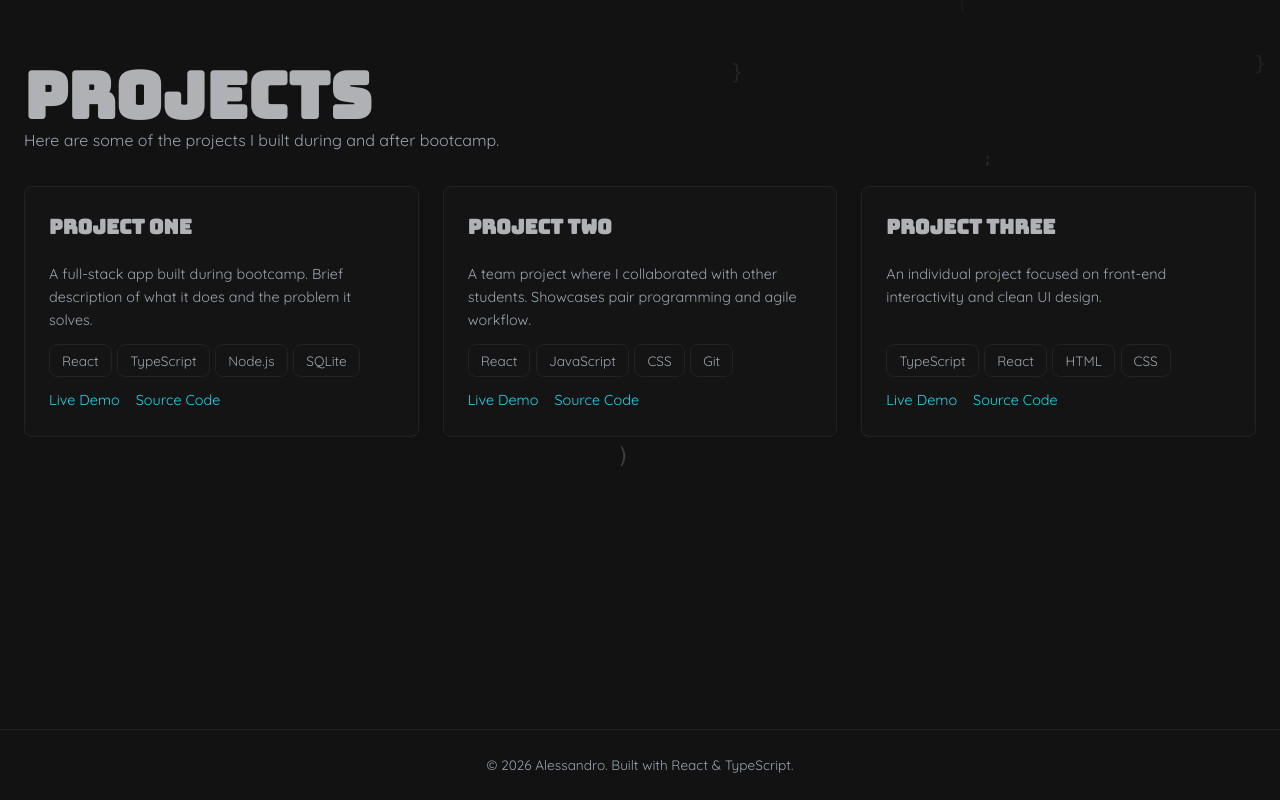
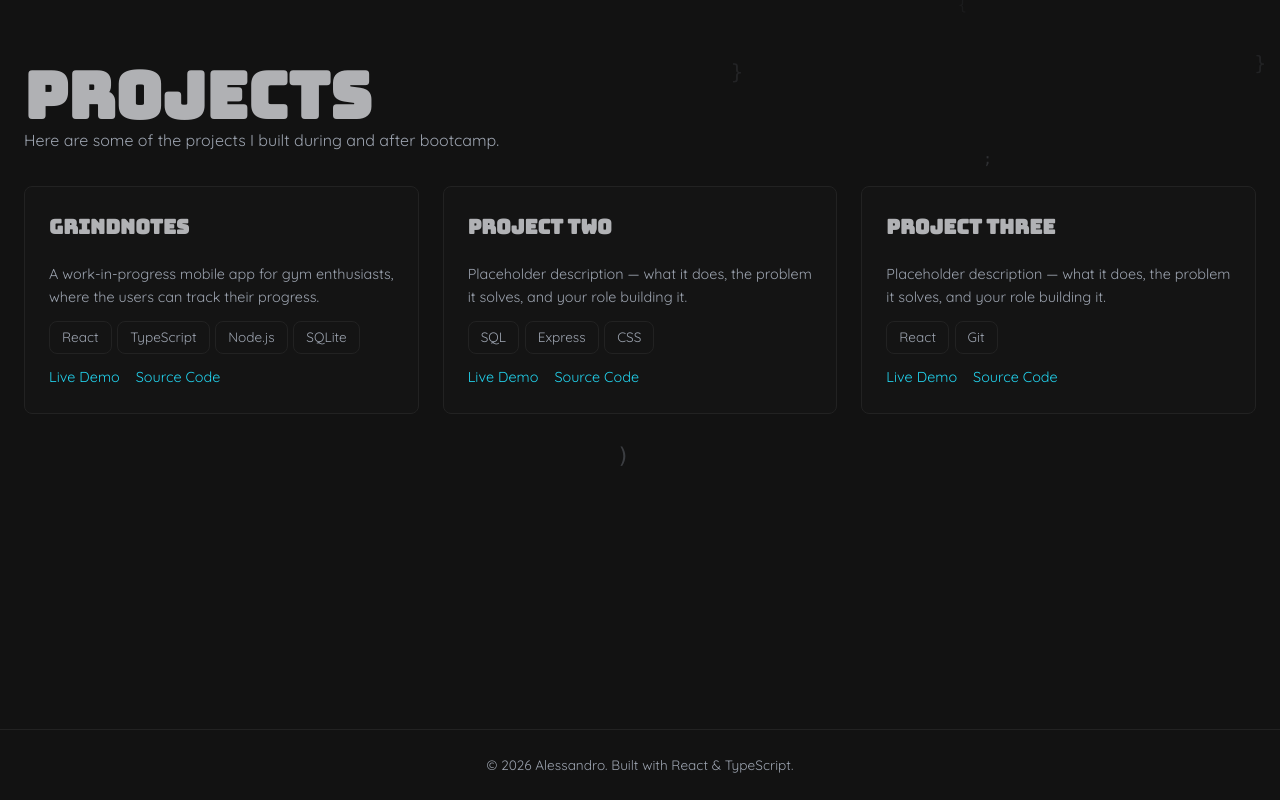
Before and after one commit to ale2502/portfolio-website, a React (Vite) app: page /projects in a window 1280 px wide. Built offline with nearby package versions, Linux system fonts and the light colour scheme.

Commit message:
Add real GrindNotes project data to Projects page

```diff
--- a/src/pages/Projects.tsx
+++ b/src/pages/Projects.tsx
@@ -1,26 +1,26 @@
 const projects = [
   {
-    title: 'Project One',
-    desc: 'A full-stack app built during bootcamp. Brief description of what it does and the problem it solves.',
+    title: 'GrindNotes',
+    desc: 'A work-in-progress mobile app for gym enthusiasts, where the users can track their progress.',
     tags: ['React', 'TypeScript', 'Node.js', 'SQLite'],
-    live: '#',
-    code: '#',
+    live: 'https://workout-log-app-mobile-v2.onrender.com',
+    code: 'https://github.com/ale2502/workout-log-app-mobile-v2',
   },
   {
     title: 'Project Two',
-    desc: 'A team project where I collaborated with other students. Showcases pair programming and agile workflow.',
-    tags: ['React', 'JavaScript', 'CSS', 'Git'],
+    desc: 'Placeholder description — what it does, the problem it solves, and your role building it.',
+    tags: ['SQL', 'Express', 'CSS'],
     live: '#',
     code: '#',
   },
   {
     title: 'Project Three',
-    desc: 'An individual project focused on front-end interactivity and clean UI design.',
-    tags: ['TypeScript', 'React', 'HTML', 'CSS'],
+    desc: 'Placeholder description — what it does, the problem it solves, and your role building it.',
+    tags: ['React', 'Git'],
     live: '#',
     code: '#',
   },
-]
+];
 
 export default function Projects() {
   return (
@@ -37,17 +37,23 @@ export default function Projects() {
               <p>{p.desc}</p>
               <div className="project-tags">
                 {p.tags.map((t) => (
-                  <span key={t} className="skill-tag">{t}</span>
+                  <span key={t} className="skill-tag">
+                    {t}
+                  </span>
                 ))}
               </div>
               <div className="project-links">
-                <a href={p.live} target="_blank" rel="noreferrer">Live Demo</a>
-                <a href={p.code} target="_blank" rel="noreferrer">Source Code</a>
+                <a href={p.live} target="_blank" rel="noreferrer">
+                  Live Demo
+                </a>
+                <a href={p.code} target="_blank" rel="noreferrer">
+                  Source Code
+                </a>
               </div>
             </article>
           ))}
         </div>
       </div>
     </section>
-  )
+  );
 }
```
